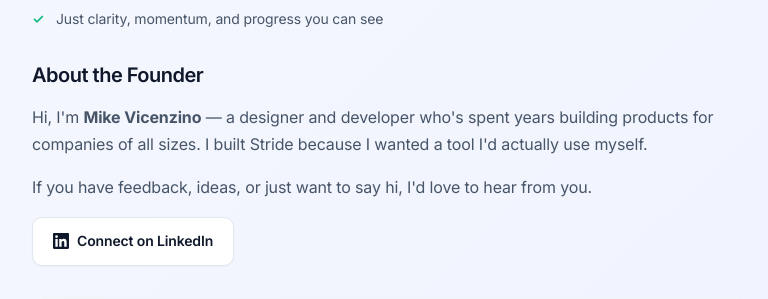
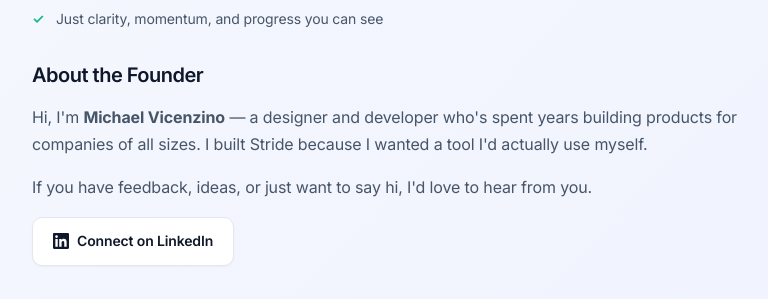
Before and after one commit to mvicenzino/job-tracker, a Python web app: template src/web/templates/about.html in a window 1280 px wide. Shown: the part 1049-1348 px from the top of the page, without its empty margins (248-1016 px from the left). Run offline with Jinja, Linux system fonts and the light colour scheme; the template is opened without the code that fills it, so the values that code supplies are empty.

Commit message:
Change founder name to Michael Vicenzino

```diff
--- a/src/web/templates/about.html
+++ b/src/web/templates/about.html
@@ -71,7 +71,7 @@
         <div class="about-founder-content">
             <div class="about-founder-info">
                 <p>
-                    Hi, I'm <strong>Mike Vicenzino</strong> — a designer and developer who's spent
+                    Hi, I'm <strong>Michael Vicenzino</strong> — a designer and developer who's spent
                     years building products for companies of all sizes. I built Stride because I
                     wanted a tool I'd actually use myself.
                 </p>
```
